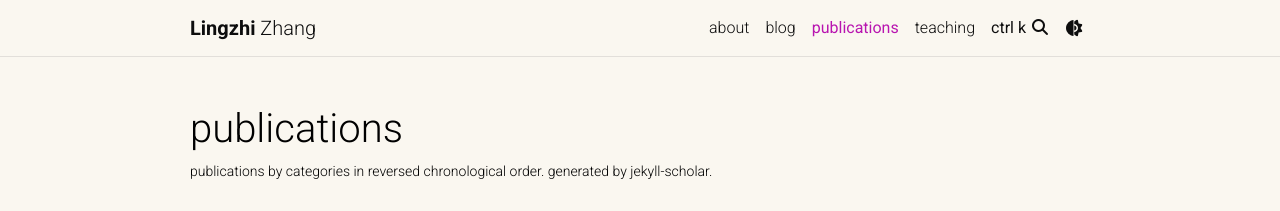
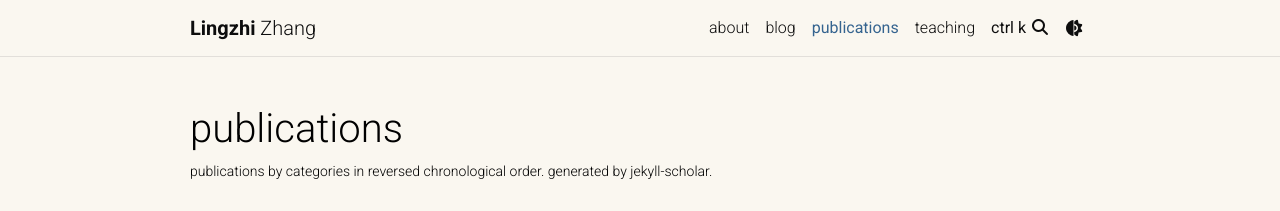
Before and after one commit to owenzlz/owenzlz.github.io, a Jekyll site: the page built from _pages/publications.md, in a window 1280 px wide. Shown: the top 211 px of the page. Built offline with Jekyll 4.4.1, drawn with Linux system fonts in a browser that asks for light colours; nearby versions of some CDN libraries; library addresses are completed by our own code; a script that is not in the unit is left out; comment, search, counter and statistics services are not loaded; grey boxes are pictures that could not be loaded.

Commit message:
Switch light-theme link accent to editorial slate blue
Co-Authored-By: Claude Opus 4.8 (1M context) <noreply@anthropic.com>

```diff
--- a/_sass/_themes.scss
+++ b/_sass/_themes.scss
@@ -10,8 +10,8 @@
   --global-code-bg-color: #{v.$code-bg-color-light};
   --global-text-color: #{v.$black-color};
   --global-text-color-light: #{v.$grey-color};
-  --global-theme-color: #{v.$purple-color};
-  --global-hover-color: #{v.$purple-color};
+  --global-theme-color: #{v.$ink-color};
+  --global-hover-color: #{v.$ink-color};
   --global-hover-text-color: #{v.$white-color};
   --global-footer-bg-color: #{v.$grey-color-dark};
   --global-footer-text-color: #{v.$grey-color-light};
--- a/_sass/_variables.scss
+++ b/_sass/_variables.scss
@@ -11,6 +11,7 @@ $red-color-dark: #b71c1c !default;
 $orange-color: #f29105 !default;
 $blue-color: #0076df !default;
 $blue-color-dark: #00369f !default;
+$ink-color: #2b5c8a !default; // editorial slate-blue link accent
 $cyan-color: #2698ba !default;
 $light-cyan-color: color.adjust($cyan-color, $lightness: 25%);
 $green-color: #00ab37 !default;
```
